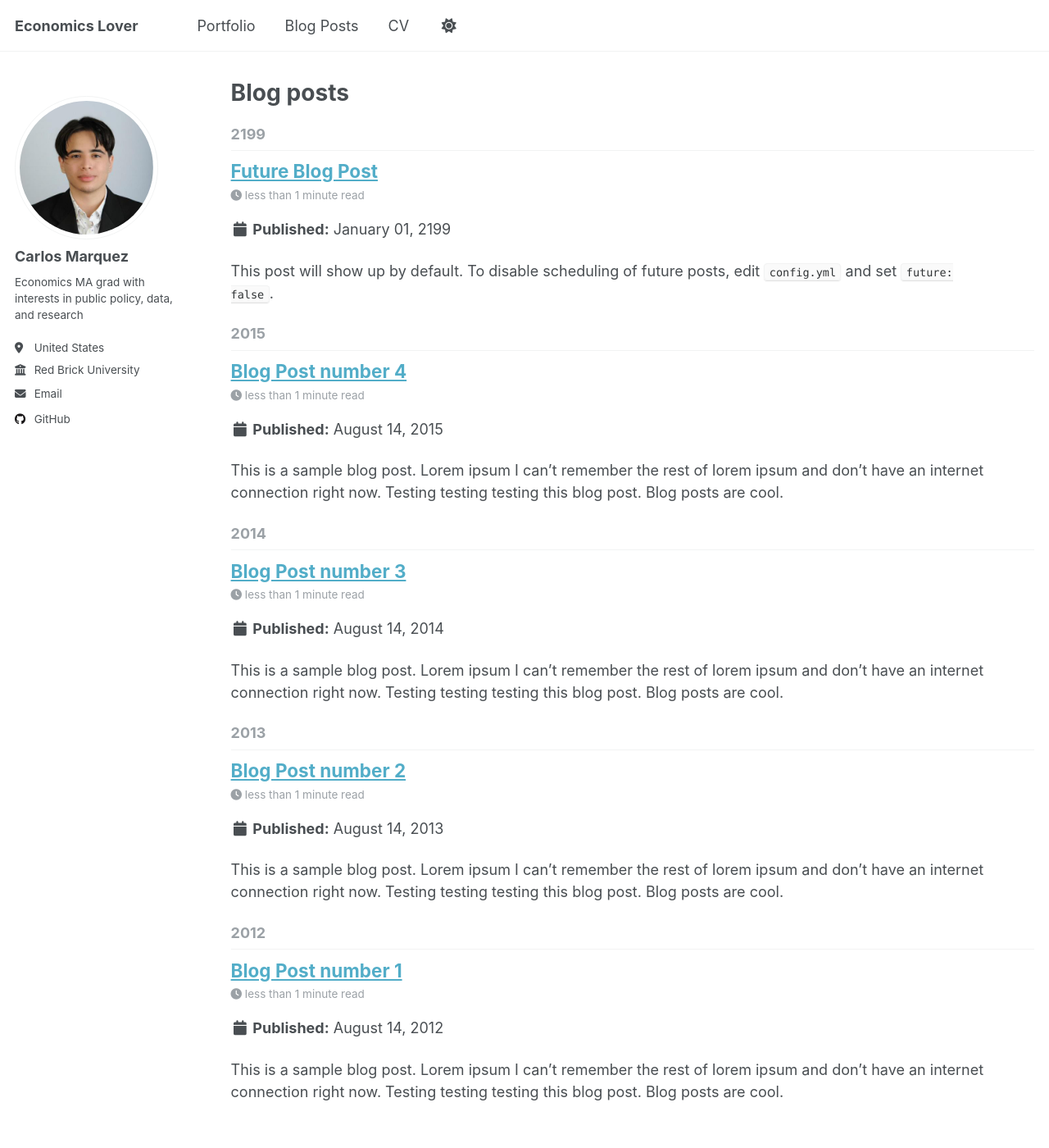
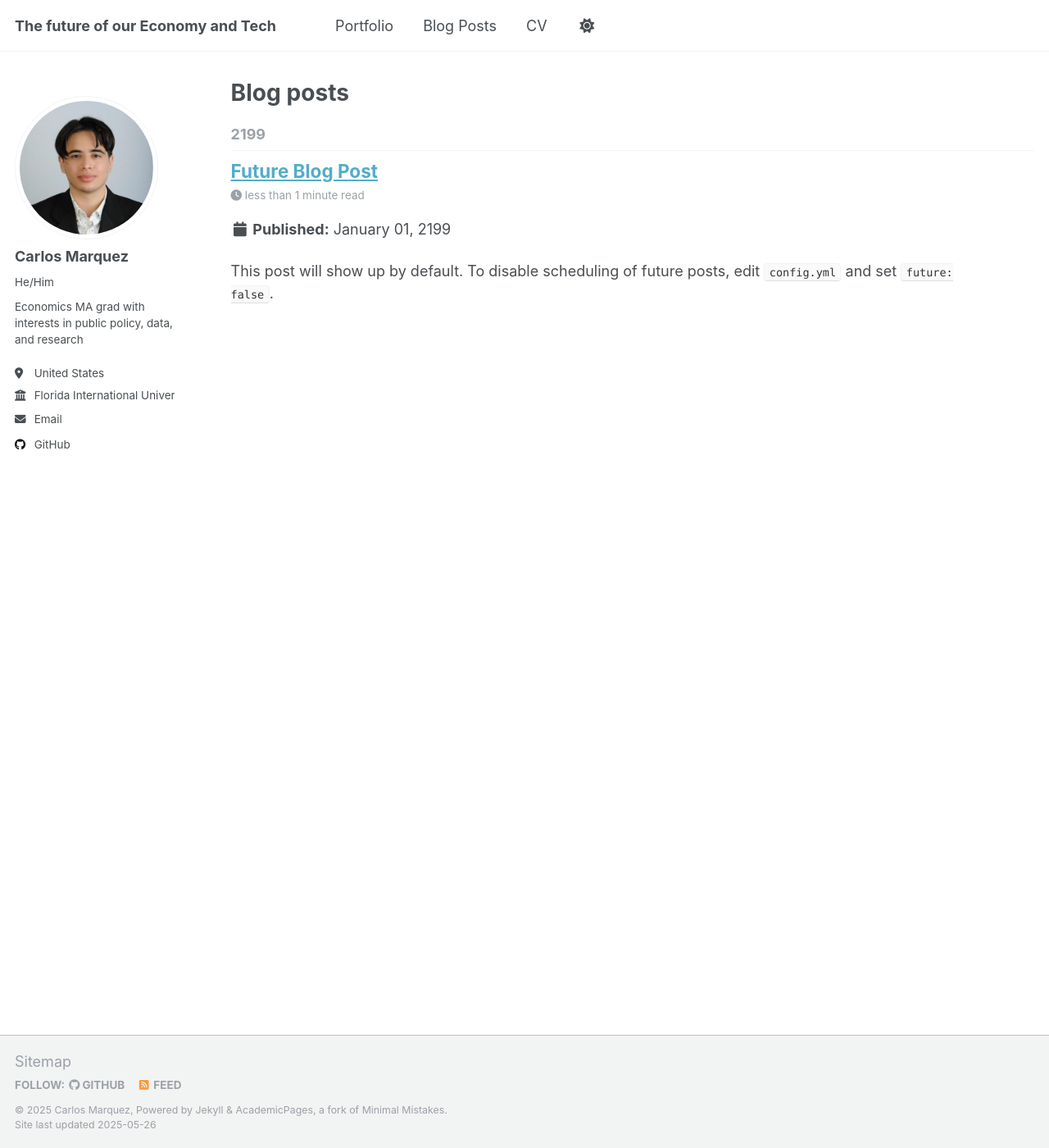
Before and after one commit to CarlosMarquezAcosta/carlosmarquezacosta.github.io, a Jekyll site: the page built from _pages/year-archive.html, in a window 1280 px wide and 1400 px high. Shown: the whole window at 82% size. Built offline with Jekyll 4.4.1, drawn with Linux system fonts in a browser that asks for light colours.

Commit message:
Added Info, and still organizng the page

```diff
--- a/_config.yml
+++ b/_config.yml
@@ -9,7 +9,7 @@
 # Basic Site Settings
 locale                   : "en-US"
 site_theme               : "default"
-title                    : "Economics Lover"
+title                    : "The future of our Economy and Tech"
 title_separator          : "-"
 name                     : &name "Carlos Marquez"
 description              : &description "Economist and Data Scientist"
@@ -24,10 +24,10 @@ author:
   # Biographic information
   avatar           : "profile.png"
   name             : "Carlos Marquez"
-  pronouns         : # example: "she/her"
+  pronouns         : "He/Him"
   bio              : "Economics MA grad with interests in public policy, data, and research"
   location         : "United States"
-  employer         : "Red Brick University"
+  employer         : "Florida International Univeristy"
   uri              : # URL
   email            : "carlos.marquezacosta01@gmail.com"
 
--- a/_posts/2012-08-14-blog-post-1.md
+++ /dev/null
@@ -1,20 +0,0 @@
----
-title: 'Blog Post number 1'
-date: 2012-08-14
-permalink: /posts/2012/08/blog-post-1/
-tags:
-  - cool posts
-  - category1
-  - category2
----
-
-This is a sample blog post. Lorem ipsum I can't remember the rest of lorem ipsum and don't have an internet connection right now. Testing testing testing this blog post. Blog posts are cool.
-
-Headings are cool
-======
-
-You can have many headings
-======
-
-Aren't headings cool?
-------
--- a/_posts/2013-08-14-blog-post-2.md
+++ /dev/null
@@ -1,20 +0,0 @@
----
-title: 'Blog Post number 2'
-date: 2013-08-14
-permalink: /posts/2013/08/blog-post-2/
-tags:
-  - cool posts
-  - category1
-  - category2
----
-
-This is a sample blog post. Lorem ipsum I can't remember the rest of lorem ipsum and don't have an internet connection right now. Testing testing testing this blog post. Blog posts are cool.
-
-Headings are cool
-======
-
-You can have many headings
-======
-
-Aren't headings cool?
-------
--- a/_posts/2014-08-14-blog-post-3.md
+++ /dev/null
@@ -1,20 +0,0 @@
----
-title: 'Blog Post number 3'
-date: 2014-08-14
-permalink: /posts/2014/08/blog-post-3/
-tags:
-  - cool posts
-  - category1
-  - category2
----
-
-This is a sample blog post. Lorem ipsum I can't remember the rest of lorem ipsum and don't have an internet connection right now. Testing testing testing this blog post. Blog posts are cool.
-
-Headings are cool
-======
-
-You can have many headings
-======
-
-Aren't headings cool?
-------
```
Also changed, not shown: _portfolio/portfolio-2.html (deleted, +0 -7 lines), _posts/2015-08-14-blog-post-4.md (deleted, +0 -20 lines).
